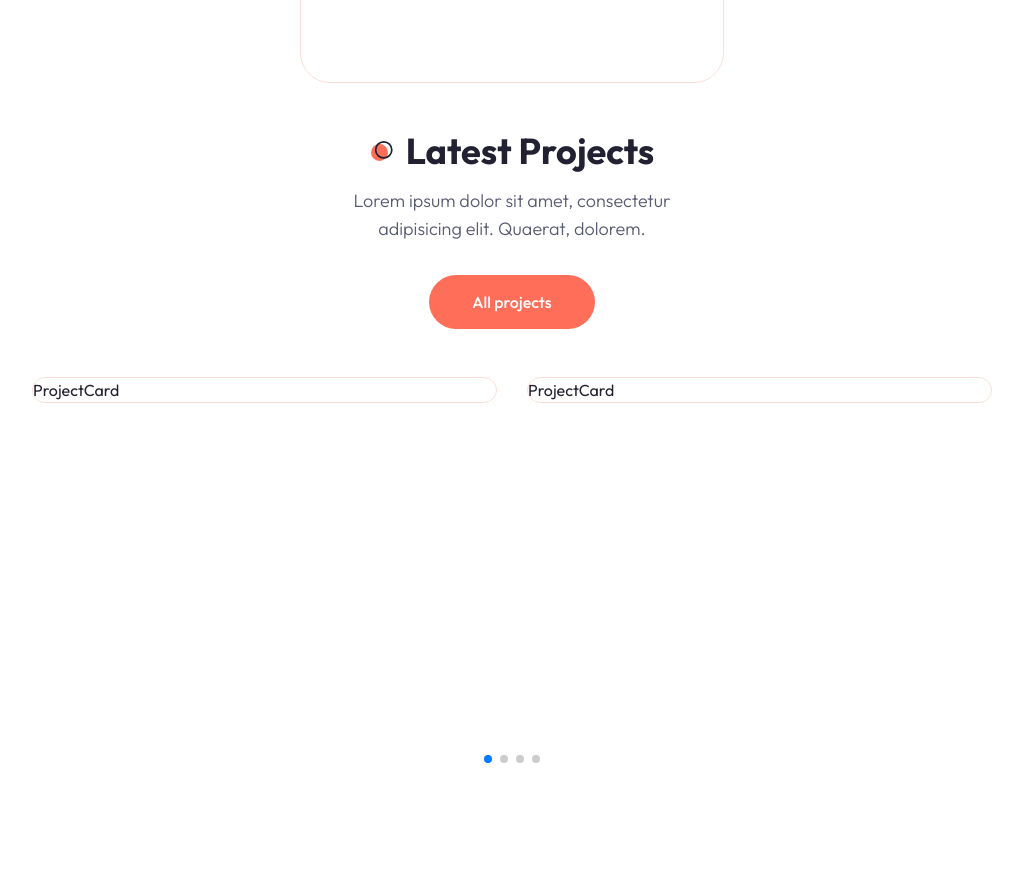
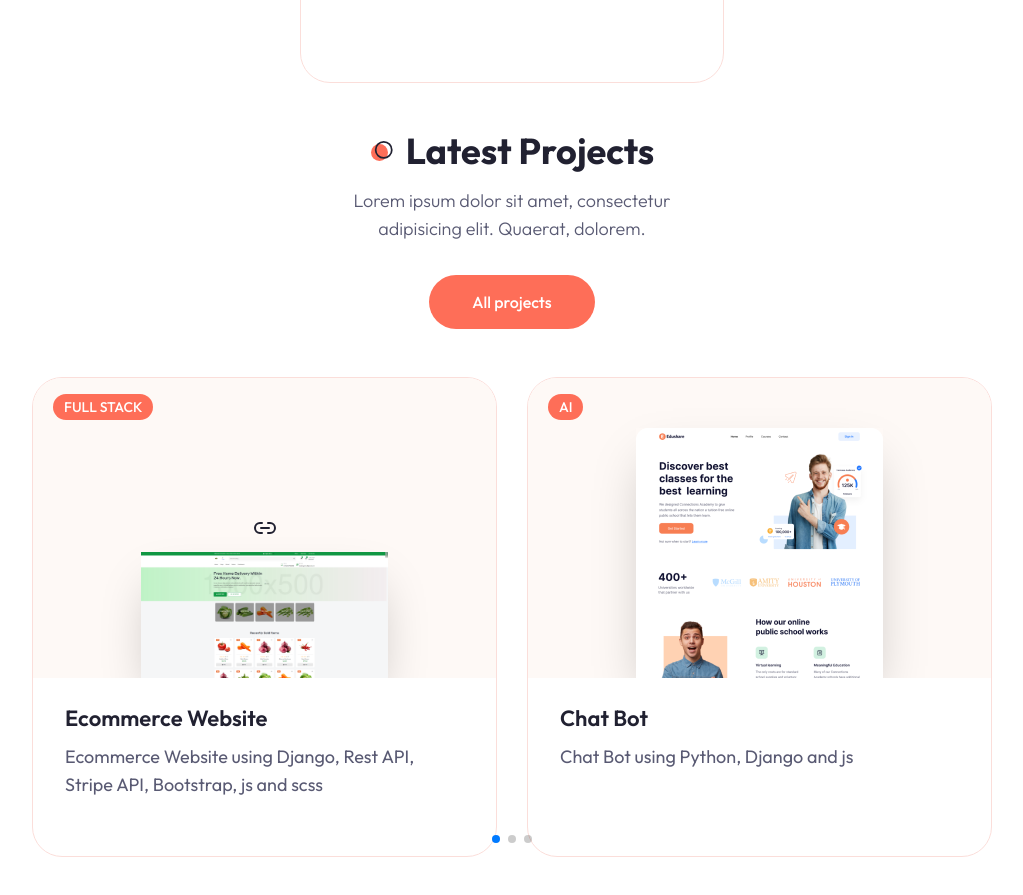
Before and after one commit to Deadlymind/Portfolio, a Next.js app: page / in a window 1280 px wide. Shown: the part 2660-3555 px from the top of the page, without its empty margins (128-1151 px from the left). Built offline with nearby package versions, Linux system fonts and the light colour scheme.

Commit message:
update project card

```diff
--- a/components/ProjectCard.jsx
+++ b/components/ProjectCard.jsx
@@ -4,11 +4,35 @@ import { Card, CardHeader } from "@/components/ui/card";
 import { Github, Link2Icon } from "lucide-react";
 import { Badge } from './ui/badge';
 
-const ProjectCard = ({project}) => {
+const ProjectCard = ({ project }) => {
   console.log(project);
   return (
-    <Card>ProjectCard</Card>
-  )
-}
+    <Card className='w-full h-full group overflow-hidden relative ' >
+        <CardHeader className='p-0   ' >
+          {/* image */}
+          <div className='relative w-full h-[300px] flex items-center justify-center bg-tertiary dark:bg-secondary/40 xl:bg-work_project_bg_light xl:dark:bg-work_project_bg_dark xl:bg-[110%] xl:bg-no-repeat overflow-hidden  ' >
+            <Image
+            className='absolute bottom-0 shadow-2xl '
+            src={project.image}
+            width={247}
+            height={250}
+            alt=''
+            priority
+            />
+            {/* buttons links */}
+
+            <div>
+              <Link href={project.link} ><Link2Icon/> </Link>
+            </div>
+          </div>
+        </CardHeader>
+        <div className='h-full px-8 py-6  ' >
+          <Badge className='uppercase text-sm font-medium mb-2 absolute top-4 left-5'>{project.category}</Badge>
+          <h4 className='h4 mb-2' >{project.name}</h4>
+          <p className='text-muted-foreground text-lg ' >{project.description}</p>
+        </div>
+    </Card>
+  );
+};
 
 export default ProjectCard
--- a/components/Work.jsx
+++ b/components/Work.jsx
@@ -79,7 +79,7 @@ const Work = () => {
     <section className="relative mb-12 xl:mb-48 " >
         <div className="container mx-auto ">
             {/* text */}
-            <div className="max-w-[400px] mx-auto xl:mx-0 text-center xl:text-left mb-12 xl:h-[400px] flex flex-col justify-center items-center xl:items-start" >
+            <div className="max-w-[400px] mx-auto xl:mx-0 text-center xl:text-left  mb-12 xl:h-[400px] flex flex-col justify-center items-center xl:items-start " >
                 <h2 className="section-title mb-4 " >Latest Projects</h2>
                 <p className="subtitle mb-8 " >Lorem ipsum dolor sit amet, consectetur adipisicing elit. Quaerat, dolorem.</p>
                 <Link href="/projects" ><Button>All projects</Button></Link>
@@ -87,30 +87,30 @@ const Work = () => {
             {/* slider */}
             <div className="xl:max-w-[1000px] xl:absolute right-0 top-0  " >
                 <Swiper
-                    className='h-[400px]'
+                    className='h-[480px] '
                     slidesPreviews={1}
                     breakpoints={{
                         640: {
                             slidesPerView: 2,
-                        }
+                        },
                     }}
                     spaceBetween={30}
                     modules={[Pagination]}
                     pagination={{ clickable: true }}
                 >
                     {/* show only the first 4 projects for the slides */}
-                    {projectData.slice(0,5).map((project, index) => {
+                    {projectData.slice(0, 4).map((project, index) => {
                         return (
                             <SwiperSlide key={index}>
                                 <ProjectCard project={project} />
                             </SwiperSlide>
-                        )
+                        );
                     })}
                 </Swiper>
             </div>
         </div>
     </section>
-    )
+    );
 }
 
 
--- a/tailwind.config.js
+++ b/tailwind.config.js
@@ -86,6 +86,8 @@ module.exports = {
         about_shape_dark: 'url(/about/shape-dark.svg)',
         dots_light: 'url(/dots-light.svg)',
         dots_dark: 'url(/dots-dark.svg)',
+        work_project_bg_light: 'url(/work/project-bg-light.png)',
+        work_project_bg_dark: 'url(/work/project-bg-dark.png)',
       },
     },
   },
```
